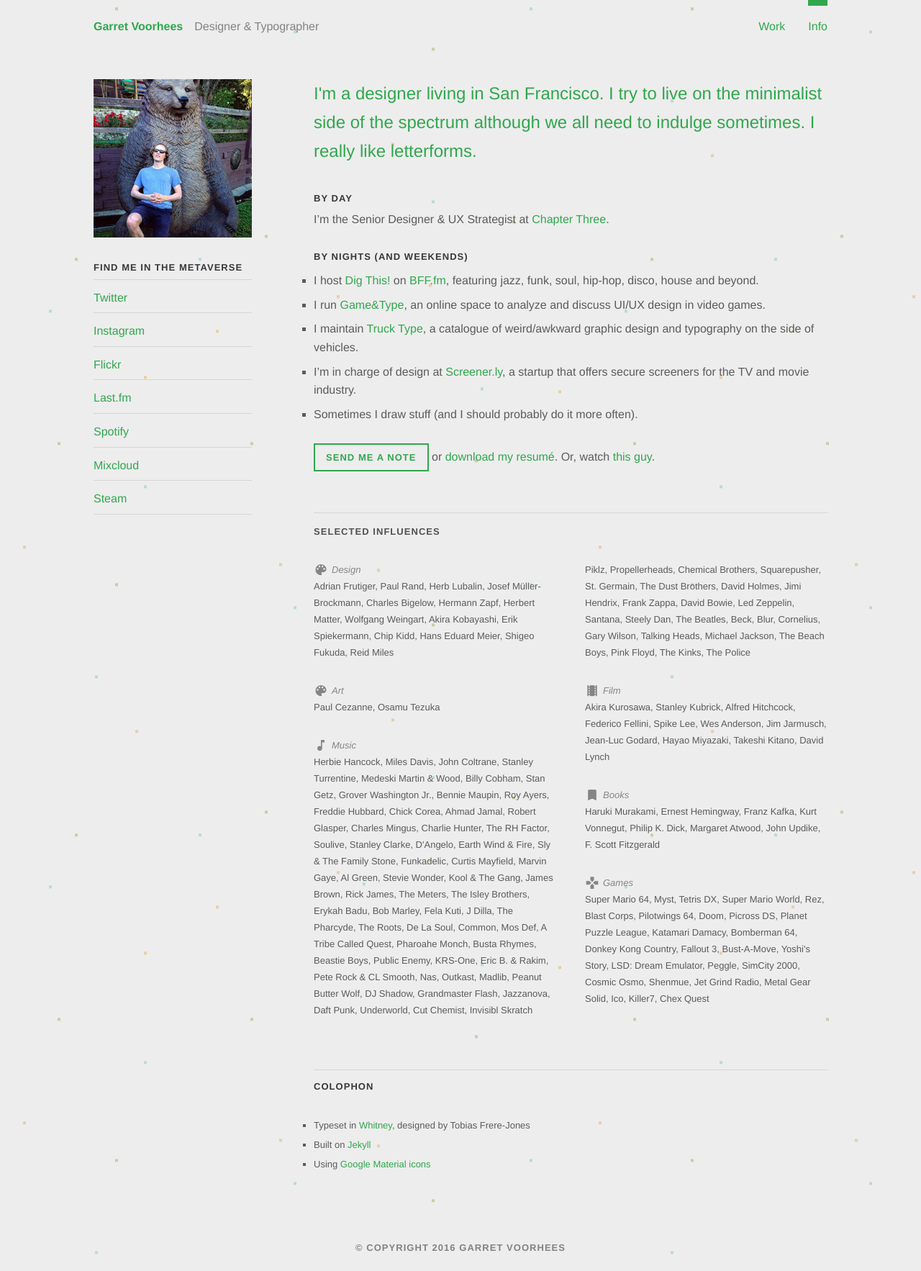
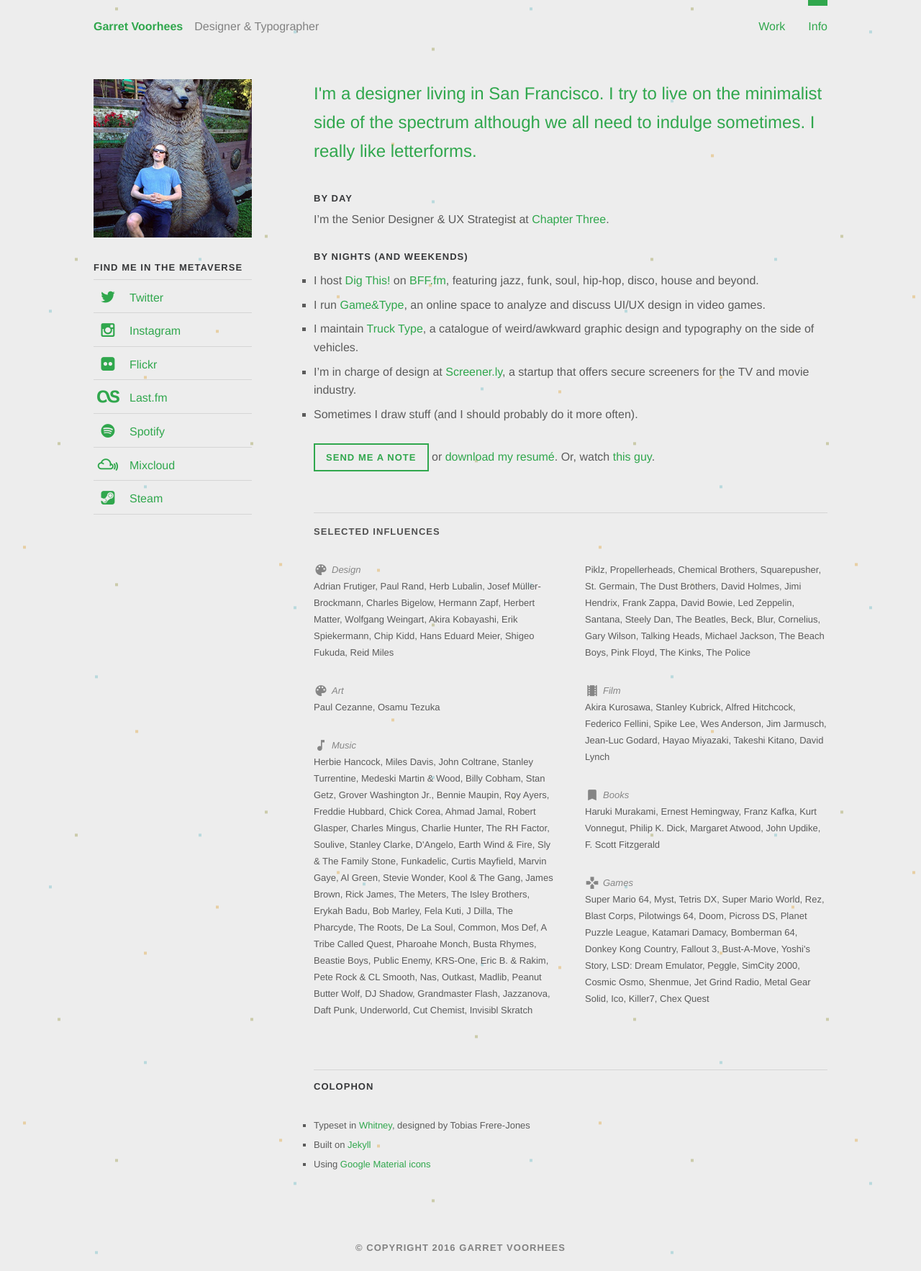
Before and after one commit to garretvoorhees/garretvoorhees.github.io, a Jekyll site: the page built from info/index.html, in a window 1280 px wide. Shown: the whole page at 72% size. Built offline with Jekyll 4.4.1, drawn with Linux system fonts in a browser that asks for light colours; some web fonts are replaced.

Commit message:
Added icons to social media list

```diff
--- a/_includes/influences.html
+++ b/_includes/influences.html
@@ -2,22 +2,22 @@
 
 <div class="influences-list">
 
-<span class="icon icon-art"></span> <em>Design</em>
+<span class="inf-icon icon-art"></span> <em>Design</em>
 <p>Adrian Frutiger, Paul Rand, Herb Lubalin, Josef Müller-Brockmann, Charles Bigelow, Hermann Zapf, Herbert Matter, Wolfgang Weingart, Akira Kobayashi, Erik Spiekermann, Chip Kidd, Hans Eduard Meier, Shigeo Fukuda, Reid Miles</p>
 
-<span class="icon icon-art"></span> <em>Art</em>
+<span class="inf-icon icon-art"></span> <em>Art</em>
 <p>Paul Cezanne, Osamu Tezuka</p>
 
-<span class="icon icon-music"></span> <em>Music</em>
+<span class="inf-icon icon-music"></span> <em>Music</em>
 <p>Herbie Hancock, Miles Davis, John Coltrane, Stanley Turrentine, Medeski Martin & Wood, Billy Cobham, Stan Getz, Grover Washington Jr., Bennie Maupin, Roy Ayers, Freddie Hubbard, Chick Corea, Ahmad Jamal, Robert Glasper, Charles Mingus, Charlie Hunter, The RH Factor, Soulive, Stanley Clarke, D'Angelo, Earth Wind & Fire, Sly & The Family Stone, Funkadelic, Curtis Mayfield, Marvin Gaye, Al Green, Stevie Wonder, Kool & The Gang, James Brown, Rick James, The Meters, The Isley Brothers, Erykah Badu, Bob Marley, Fela Kuti, J Dilla, The Pharcyde, The Roots, De La Soul, Common, Mos Def, A Tribe Called Quest, Pharoahe Monch, Busta Rhymes, Beastie Boys, Public Enemy, KRS-One, Eric B. & Rakim, Pete Rock & CL Smooth, Nas, Outkast, Madlib, Peanut Butter Wolf, DJ Shadow, Grandmaster Flash, Jazzanova, Daft Punk, Underworld, Cut Chemist, Invisibl Skratch Piklz, Propellerheads, Chemical Brothers, Squarepusher, St. Germain, The Dust Brothers, David Holmes, Jimi Hendrix, Frank Zappa, David Bowie, Led Zeppelin, Santana, Steely Dan, The Beatles, Beck, Blur, Cornelius, Gary Wilson, Talking Heads, Michael Jackson, The Beach Boys, Pink Floyd, The Kinks, The Police</p>
 
-<span class="icon icon-movies"></span> <em>Film</em>
+<span class="inf-icon icon-movies"></span> <em>Film</em>
 <p>Akira Kurosawa, Stanley Kubrick, Alfred Hitchcock, Federico Fellini, Spike Lee, Wes Anderson, Jim Jarmusch, Jean-Luc Godard, Hayao Miyazaki, Takeshi Kitano, David Lynch</p>
 
-<span class="icon icon-books"></span> <em>Books</em>
+<span class="inf-icon icon-books"></span> <em>Books</em>
 <p>Haruki Murakami, Ernest Hemingway, Franz Kafka, Kurt Vonnegut, Philip K. Dick, Margaret Atwood, John Updike, F. Scott Fitzgerald</p>
 
-<span class="icon icon-games"></span> <em>Games</em>
+<span class="inf-icon icon-games"></span> <em>Games</em>
 <p>Super Mario 64, Myst, Tetris DX, Super Mario World, Rez, Blast Corps, Pilotwings 64, Doom, Picross DS, Planet Puzzle League, Katamari Damacy, Bomberman 64, Donkey Kong Country, Fallout 3, Bust-A-Move, Yoshi's Story, LSD: Dream Emulator, Peggle, SimCity 2000, Cosmic Osmo, Shenmue, Jet Grind Radio, Metal Gear Solid, Ico, Killer7, Chex Quest</p>
 
 </div>
--- a/_includes/socmed.html
+++ b/_includes/socmed.html
@@ -1,10 +1,10 @@
 <h4>Find me in the metaverse</h4>
 <ul>
-	<li><a href="https://twitter.com/gtvrhs">Twitter</a></li>
-	<li><a href="http://www.instagram.com/garretvoorhees">Instagram</a></li>
-	<li><a href="https://www.flickr.com/photos/garretvoorhees/">Flickr</a></li>
-	<li><a href="http://www.last.fm/user/garretvoorhees">Last.fm</a></li>
-	<li><a href="https://play.spotify.com/user/garretvoorhees">Spotify</a></li>
-	<li><a href="https://www.mixcloud.com/digthisradio/">Mixcloud</a></li>
-	<li><a href="http://steamcommunity.com/id/gameandtype/">Steam</a></li>
+	<li><a href="https://twitter.com/gtvrhs"><span class="socmed-icon icon-twitter"></span>Twitter</a></li>
+	<li><a href="http://www.instagram.com/garretvoorhees"><span class="socmed-icon icon-instagram"></span>Instagram</a></li>
+	<li><a href="https://www.flickr.com/photos/garretvoorhees/"><span class="socmed-icon icon-flickr"></span>		Flickr</a></li>
+	<li><a href="http://www.last.fm/user/garretvoorhees"><span class="socmed-icon icon-last-fm"></span>Last.fm</a></li>
+	<li><a href="https://play.spotify.com/user/garretvoorhees"><span class="socmed-icon icon-spotify"></span>Spotify</a></li>
+	<li><a href="https://www.mixcloud.com/digthisradio/"><span class="socmed-icon icon-mixcloud"></span>Mixcloud</a></li>
+	<li><a href="http://steamcommunity.com/id/gameandtype/"><span class="socmed-icon icon-steam"></span>Steam</a></li>
 </ul>
--- a/_sass/_base.scss
+++ b/_sass/_base.scss
@@ -201,7 +201,21 @@
 	color:white;
 }
 
-.icon{
+.socmed-icon{
+	float:left;
+	display:block;
+	width:40px;
+	margin-right:10px;
+	font-size:22px;
+	text-align: center;
+}
+
+.icon-last-fm{
+	font-size:18px;
+	margin-top:2px;
+}
+
+.inf-icon{
 	float:left;
 	display:block;
 	font-size:20px;
--- a/css/webfonts.css
+++ b/css/webfonts.css
@@ -1,10 +1,10 @@
 @font-face {
     font-family: 'icomoon';
-    src:    url('fonts/icomoon.eot?fm37nd');
-    src:    url('fonts/icomoon.eot?fm37nd#iefix') format('embedded-opentype'),
-        url('fonts/icomoon.ttf?fm37nd') format('truetype'),
-        url('fonts/icomoon.woff?fm37nd') format('woff'),
-        url('fonts/icomoon.svg?fm37nd#icomoon') format('svg');
+    src:    url('fonts/icomoon.eot?rvjwzy');
+    src:    url('fonts/icomoon.eot?rvjwzy#iefix') format('embedded-opentype'),
+        url('fonts/icomoon.ttf?rvjwzy') format('truetype'),
+        url('fonts/icomoon.woff?rvjwzy') format('woff'),
+        url('fonts/icomoon.svg?rvjwzy#icomoon') format('svg');
     font-weight: normal;
     font-style: normal;
 }
@@ -24,6 +24,27 @@
     -moz-osx-font-smoothing: grayscale;
 }
 
+.icon-last-fm:before {
+    content: "\e900";
+}
+.icon-steam:before {
+    content: "\e901";
+}
+.icon-mixcloud:before {
+    content: "\e902";
+}
+.icon-spotify:before {
+    content: "\e903";
+}
+.icon-flickr:before {
+    content: "\e904";
+}
+.icon-instagram:before {
+    content: "\e905";
+}
+.icon-twitter:before {
+    content: "\e906";
+}
 .icon-arrow_back:before {
     content: "\e5c4";
 }
```
Also changed, not shown: css/fonts/icomoon.ttf, css/fonts/icomoon.woff, 2 other files.
